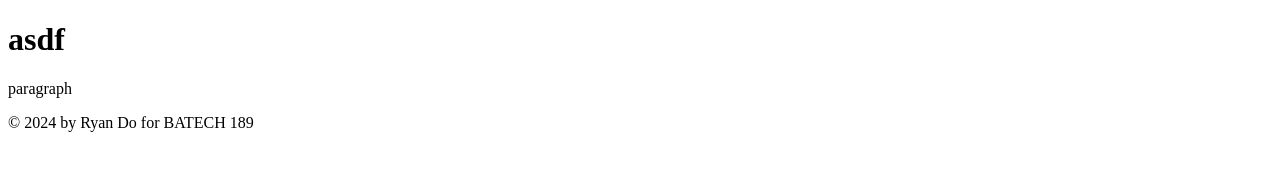
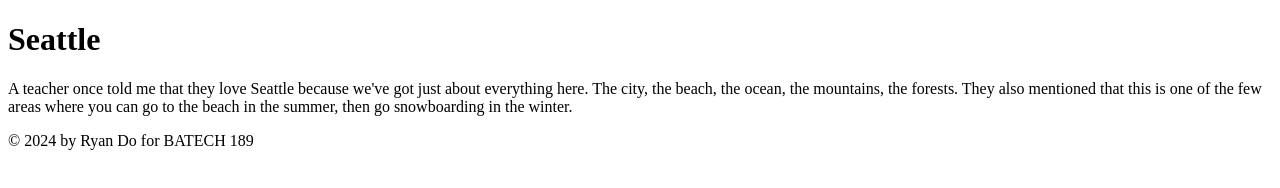
Before and after one commit to RyanDoBC/project3, a plain HTML site: page index.html in a window 1280 px wide. Drawn offline with Linux system fonts and the light colour scheme.

Commit message:
Update index.html

```diff
--- a/index.html
+++ b/index.html
@@ -5,10 +5,10 @@
     </head>
 <body>
     <header>
-        <h1>asdf</h1>
+        <h1>Seattle</h1>
     </header>
     <main>
-        <p>paragraph</p>
+        <p>A teacher once told me that they love Seattle because we've got just about everything here. The city, the beach, the ocean, the mountains, the forests. They also mentioned that this is one of the few areas where you can go to the beach in the summer, then go snowboarding in the winter.</p>
     </main>
 
     <footer>
```
